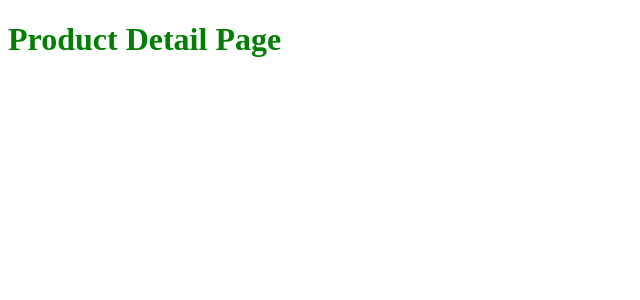
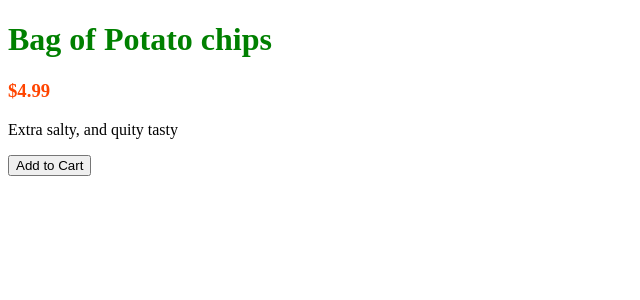
Before and after one commit to Dipesh8Bhatta/my-vue-project, a Vue app: page /product/123 in a window 1280 px wide. Shown: the top 300 px of the page, without its empty margins (0-640 px from the left). Built offline with nearby package versions, Linux system fonts and the light colour scheme.

Commit message:
DB: Add work with url parameter

```diff
--- a/src/pages/ProductDetailPage.vue
+++ b/src/pages/ProductDetailPage.vue
@@ -1,9 +1,27 @@
 <template>
-  <h1>Product Detail Page</h1>
+  <div v-if="productFound">
+    <h1>{{ product.name }}</h1>
+    <h3>{{ product.price }}</h3>
+    <p>{{ product.description }}</p>
+    <button>Add to Cart</button>
+  </div>
+  <div v-else-if="!productFound">
+    <p>Product not found mate!</p>
+  </div>
 </template>
 
 <script>
+import products from "./products";
+
 export default {
   name: 'ProductDetailPage',
+  computed: {
+    product() {
+      return products.find(prod => prod.id === this.$route.params.id)
+    },
+    productFound() {
+      return !!this.product;
+    }
+  }
 };
 </script>
```
